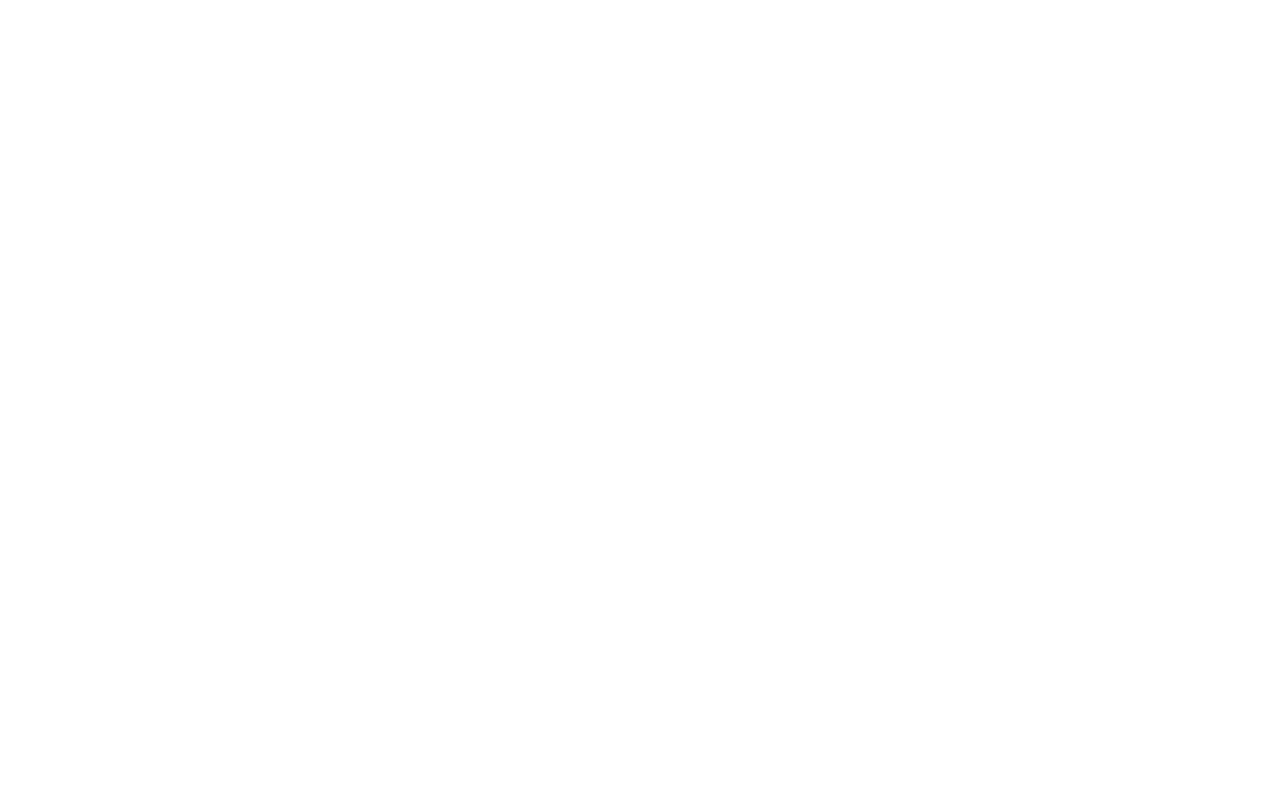
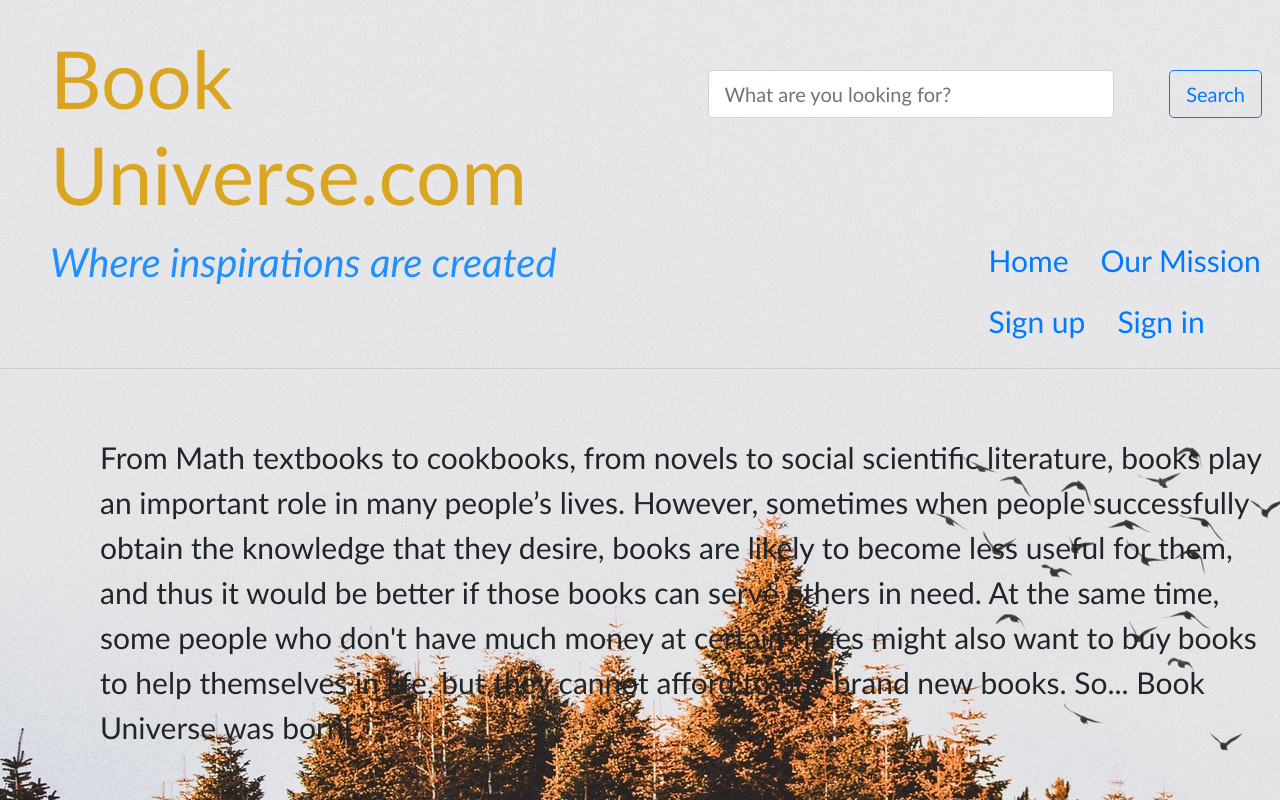
Before and after one commit to mianzhang39/wbdv-project, a React (Create React App) app: page /aboutus in a window 1280 px wide. Built offline with nearby package versions, Linux system fonts and the light colour scheme.

Commit message:
Updated about us and sign in page

```diff
--- a/src/App.js
+++ b/src/App.js
@@ -9,6 +9,7 @@ import PrivateProfile from "./components/profile/privateProfile";
 import PublicProfile from "./components/profile/publicProfile";
 import SellBooks from "./components/details/sell-books";
 import LikeList from "./components/details/likes-list";
+import AboutUs from "./components/logo-slogan-navigator/about-us";
 
 function App() {
     return (
@@ -25,6 +26,13 @@ function App() {
                     path={["/profile"]}>
                     <PrivateProfile/>
                 </Route>
+
+                <Route
+                    exact={true}
+                    path={["/aboutus"]}>
+                    <AboutUs/>
+                </Route>
+
                 <Route
                     exact={true}
                     path={'/public/profile'}>
--- a/src/components/SignIn.js
+++ b/src/components/SignIn.js
@@ -1,5 +1,5 @@
 import React, {useState} from 'react'
-import {useHistory} from "react-router-dom";
+import {Link, useHistory} from "react-router-dom";
 import BasicComponentsWithoutSearchBar from "./logo-slogan-navigator/basic-components-without-search-bar";
 import userService from "../services/user/users-service"
 
@@ -32,7 +32,7 @@ const SignIn = () => {
                 <br/>
                 <div className="mb-3 row">
                     <label htmlFor="username" className="col-sm-2 col-form-label">Username</label>
-                    <div className="col-sm-10">
+                    <div className="col-sm-8">
                         <input className="form-control"
                                id="username"
                                onChange={(e) => {setCredentials({...credentials, username: e.target.value})}}
@@ -42,63 +42,35 @@ const SignIn = () => {
 
                 <div className="mb-3 row">
                     <label htmlFor="password" className="col-sm-2 col-form-label">Password</label>
-                    <div className="col-sm-10">
+                    <div className="col-sm-8">
                         <input type="password" className="form-control"
                                id="password" placeholder="please enter your password"
-                               onChange={(e) => {setCredentials({...credentials, password: e.target.value})}}
-                        />
+                               onChange={(e) => {setCredentials({...credentials, password: e.target.value})}}/>
                     </div>
                 </div>
 
                 <div className="mb-3 row">
-                    <label htmlFor='signinBtn' className="col-sm-2 col-form-label"></label>
-                    <div className="col-sm-10">
-                    {/*    <a href="#">*/}
-
-                    {/*        <label>*/}
-                    {/*            <input*/}
-                    {/*                onClick={() => {setRole('buyer')}}*/}
-                    {/*                type="radio"*/}
-                    {/*                name='1'*/}
-                    {/*            />buyer*/}
-                    {/*        </label>*/}
-                    {/*        <label className="float-right">*/}
-                    {/*            <input*/}
-                    {/*                onClick={() => {setRole('seller')}}*/}
-                    {/*                type="radio"*/}
-                    {/*                name='1'*/}
-                    {/*            />seller*/}
-                    {/*        </label>*/}
-                    {/*    </a>*/}
-
-                        <div className="row">
-                            <div className="col-12">
-
-                                    <button className="btn btn-primary btn-lg"
+                    <div className="col-sm-10 button">
+                            <button
+                                    className="btn btn-primary btn-block "
+                                    type="button"
                                     id="signinBtn"
                                     onClick={login}>
-
                                 Sign in
                             </button>
-
-                                {/*<button className="btn btn-primary btn-lg float-right"*/}
-                                {/*        id="profile_Btn"*/}
-                                {/*        onClick={() => {*/}
-                                {/*            history.push(`/${role}/profile`)*/}
-                                {/*        }}>*/}
-
-                                {/*    Profile*/}
-                                {/*</button>*/}
-
                     </div>
                 </div>
 
-                        <div className="row">
-                            <div className="col-12">
-                                <a href="#" className="ui-corner-left">Forget Password?</a>
-                                <a href="#" className="float-right">Sign up</a>
-                            </div>
-                        </div>
+                <div className="mb-3 row">
+                    <div className="col-sm-10 button">
+                        <Link to ={"/signup"}>
+                            <button
+                                className="btn btn-primary btn-block"
+                                type="button"
+                                id="signupBtn">
+                                Sign up
+                            </button>
+                        </Link>
                     </div>
                 </div>
         </div>
@@ -109,63 +81,11 @@ const SignIn = () => {
 export default SignIn
 
 
-
-
-
-
-
-
-{/*<Link to={`/buyer`}>*/}
-{/*    <button className="btn btn-primary btn-lg"*/}
-{/*            id="signinBtn"*/}
-{/*            onClick={() => {*/}
-{/*                {setRole('buyer')}*/}
-{/*                <Homepage role ='buyer'/>*/}
-{/*            }}>*/}
-{/*        Sign in as a buyer*/}
-{/*    </button>*/}
-{/*</Link>*/}
-
-
-
             {/*<div className="row">*/}
             {/*    <div className="col-12">*/}
-{/*        <Link to={`/${role}`}>*/}
-{/*        <button className="btn btn-primary btn-lg"*/}
-{/*                    id="signinBtn">*/}
-{/*                Sign in*/}
-{/*            </button>*/}
+            {/*        /!*<a href="#" className="ui-corner-left">Forget Password?</a>*!/*/}
+            {/*        <Link to = {"/signup"}>*/}
+            {/*            <a href="#" className="float-right">Sign up</a>*/}
             {/*        </Link>*/}
             {/*    </div>*/}
             {/*</div>*/}
-
-
-
-
-
-
-{/*<a href="#">*/}
-{/*    <Link to={`/buyer`}>*/}
-{/*    <button className="btn btn-primary btn-lg"*/}
-{/*            id="signinBtn"*/}
-{/*            onClick={() => {*/}
-{/*                {setRole('buyer')}*/}
-{/*                <Homepage role ='buyer'/>*/}
-{/*            }}>*/}
-{/*        Sign in as a buyer*/}
-{/*    </button>*/}
-{/*    </Link>*/}
-
-{/*    <Link to={`/seller`}>*/}
-{/*    <button className="btn btn-primary btn-lg float-right"*/}
-{/*            id="signinBtn"*/}
-{/*            onClick={() => {*/}
-{/*                {*/}
-{/*                    setRole('seller')*/}
-{/*                }*/}
-{/*                <Homepage role ='seller' />*/}
-{/*            }}>*/}
-{/*        Sign in as a seller*/}
-{/*    </button>*/}
-{/*    </Link>*/}
-{/*</a>*/}
--- a/src/components/components.css
+++ b/src/components/components.css
@@ -159,3 +159,6 @@
     overflow-y: hidden;
     overflow-x: hidden;
 }
+.button{
+    padding-left: 210px;
+}
--- a/src/components/details/used-books-link.js
+++ b/src/components/details/used-books-link.js
@@ -16,7 +16,14 @@ const BuyUsedBooks = () => {
                         <h4 className="col-title">Sellers:</h4>
                     </div>
                     <div className="col-4 float-lg-right">
-                        <Link to={"/public/profile"}> <label> Zoey --- $20</label></Link>
+                        <label>
+                            $20 -------
+                        </label>
+                        <Link to={"/public/profile"}>
+                            <label>
+                                Zoey
+                            </label>
+                        </Link>
                     </div>
                 </div>
             </div>
--- /dev/null
+++ b/src/components/logo-slogan-navigator/about-us.js
@@ -0,0 +1,25 @@
+import React from "react";
+import {Link, useHistory, useParams} from "react-router-dom";
+import BasicComponentsWithSearchBar from "../logo-slogan-navigator/basic-components-with-search-bar";
+import "./logo-slogan.css"
+
+const AboutUs = () => {
+    return(
+        <div className="bg-pic">
+            <BasicComponentsWithSearchBar/>
+            <hr className="horizontal-line"/>
+            <div className="about-us">
+                <p>
+                    From Math textbooks to cookbooks, from novels to social scientific literature, books
+                    play an important role in many people’s lives. However, sometimes when people
+                    successfully obtain the knowledge that they desire, books are likely to become less useful
+                    for them, and thus it would be better if those books can serve others in need. At the same
+                    time, some people who don't have much money at certain times might also want to buy
+                    books to help themselves in life, but they cannot afford to buy brand new books.
+                    So... Book Universe was born!
+                </p>
+            </div>
+        </div>
+    )
+}
+export default AboutUs
--- a/src/components/logo-slogan-navigator/logo-slogan.css
+++ b/src/components/logo-slogan-navigator/logo-slogan.css
@@ -76,3 +76,10 @@
     overflow-y: hidden;
     overflow-x: hidden;
 }
+
+.about-us{
+    font-size: 30px;
+    padding-left: 100px;
+    padding-top: 50px;
+    font-family: "Gill Sans", sans-serif
+}
--- a/src/components/logo-slogan-navigator/navigator.js
+++ b/src/components/logo-slogan-navigator/navigator.js
@@ -1,6 +1,7 @@
 import React from "react";
 import './logo-slogan.css'
-import {useParams} from "react-router-dom";
+import {Link, useParams} from "react-router-dom";
+
 
 const Navigator = () => {
     const {role} = useParams()
@@ -21,7 +22,9 @@ const Navigator = () => {
                         <a className="nav-link active" aria-current="page" href={"/homepage/" + transfer(role)}>Home</a>
                     </li>
                     <li className="nav-item">
-                        <a className="nav-link active" aria-current="page" href="#" >About us</a>
+                        <Link to={"/aboutus"}>
+                            <a className="nav-link active" aria-current="page" href="#" >Our Mission</a>
+                        </Link>
                     </li>
                     <li className="nav-item">
                         <a className="nav-link" href="/SignUp">Sign up</a>
--- a/src/components/logo-slogan-navigator/navigator_signin.js
+++ b/src/components/logo-slogan-navigator/navigator_signin.js
@@ -1,6 +1,6 @@
 import React from "react";
 import './logo-slogan.css'
-import {useParams} from "react-router-dom";
+import {Link, useParams} from "react-router-dom";
 
 const NavigatorSignIn = () => {
     const {role} = useParams()
@@ -21,7 +21,9 @@ const NavigatorSignIn = () => {
                         <a className="nav-link active" aria-current="page" href={"/homepage/" + transfer(role)}>Home</a>
                     </li>
                     <li className="nav-item">
-                        <a className="nav-link active" aria-current="page" href="#" >About us</a>
+                        <Link to={"/aboutus"}>
+                        <a className="nav-link active" aria-current="page" href="#" >Our Mission</a>
+                        </Link>
                     </li>
                     <li className="nav-item">
                         <a className="nav-link" href="/SignUp">Profile</a>
```
Lines whose indentation alone changed are shown as unchanged.
